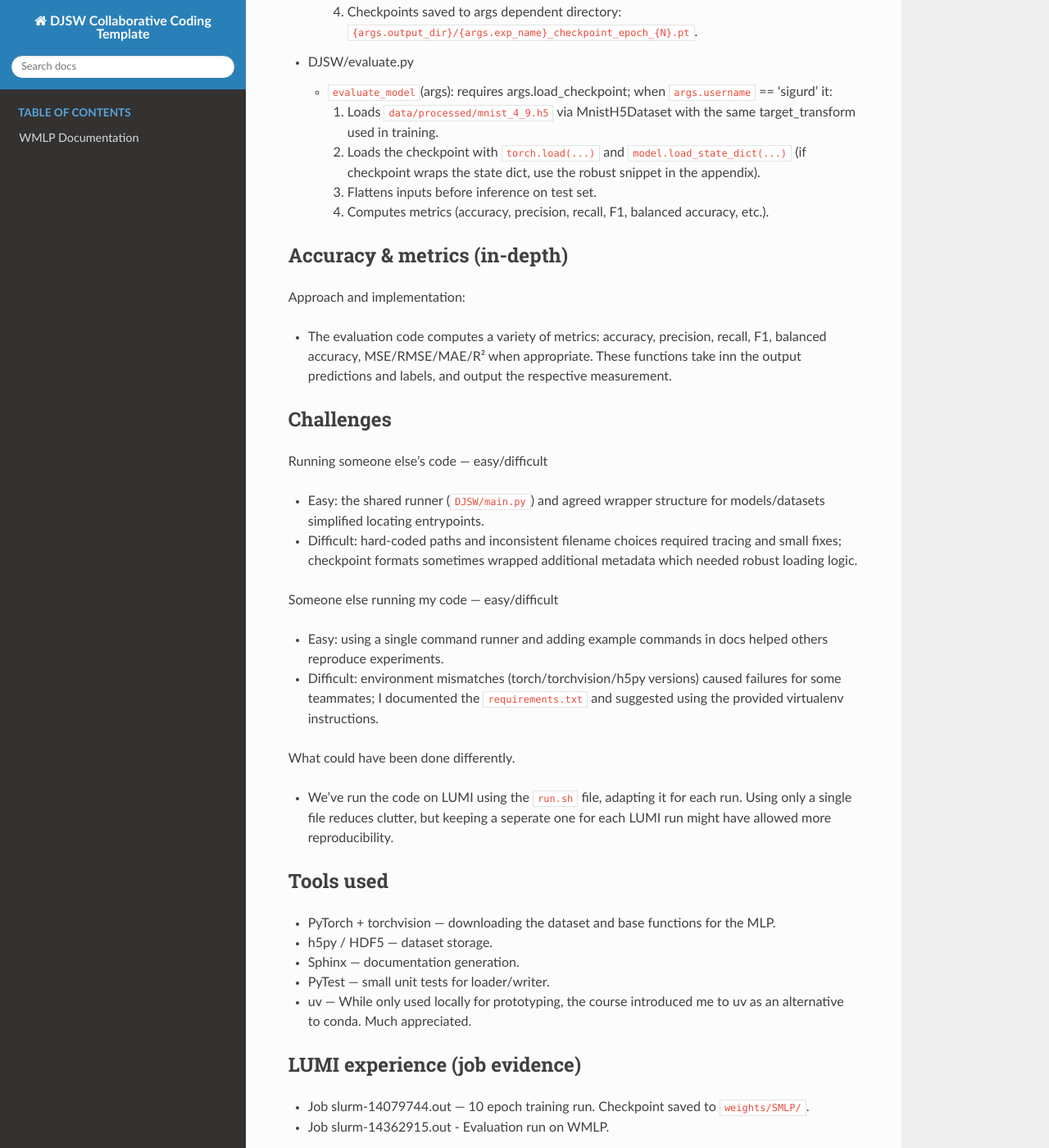
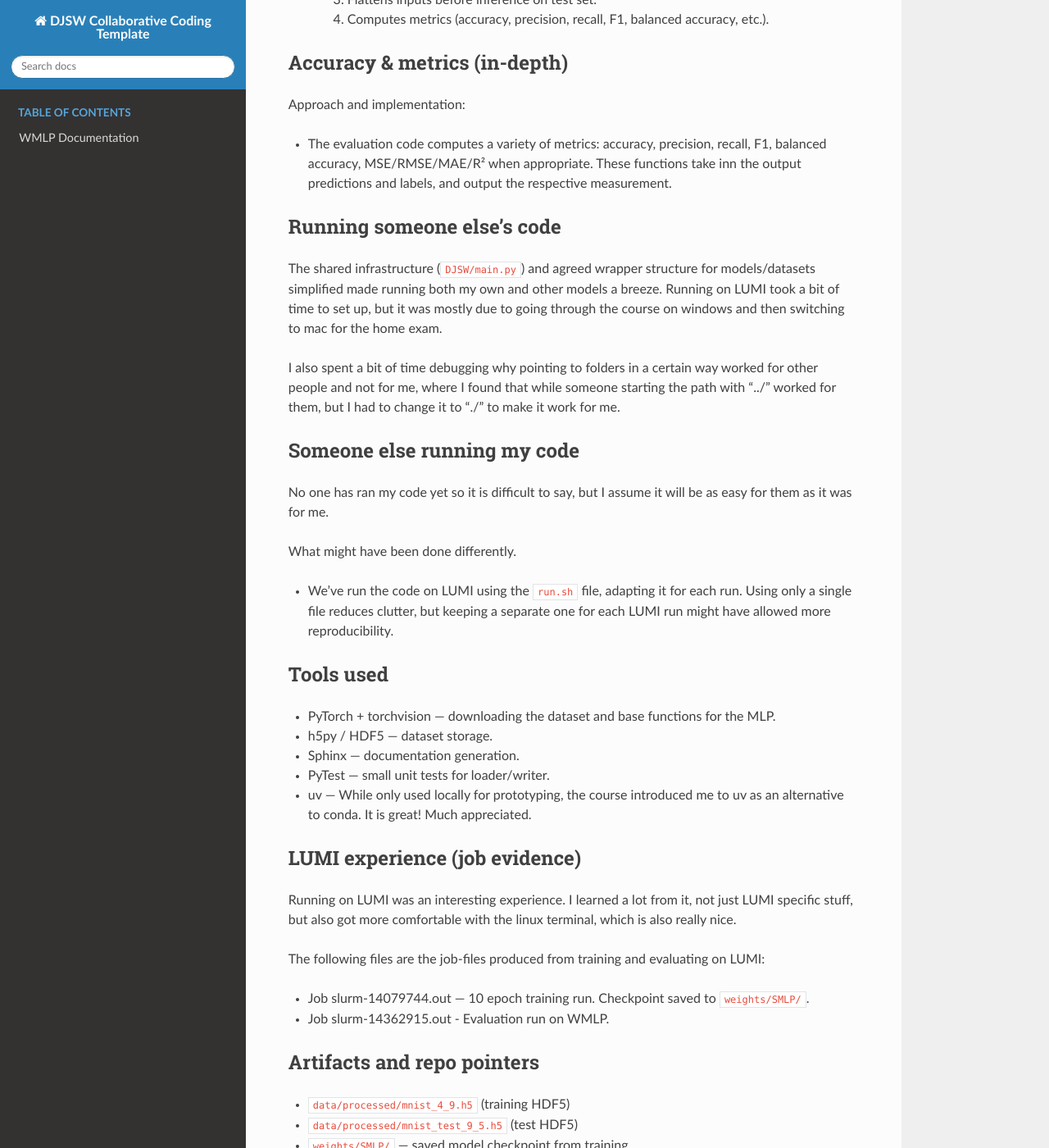
Before and after one commit to youssefwally/DJSW_collaborative_coding, a Sphinx documentation site: the page built from docs/pages/individual_reports/sigurd.md, in a window 1280 px wide and 1400 px high, scrolled down 2618 px. Shown: the whole window at 82% size. Built offline with Sphinx 7.4.7 and the Read the Docs theme 3.1.0, drawn with Linux system fonts in a browser that asks for light colours; pages that are not in the unit, such as notebooks, are missing from menus; some of the changed text lies outside the part shown.

Commit message:
More documentation finetuning.

````diff
--- a/docs/pages/individual_reports/sigurd.md
+++ b/docs/pages/individual_reports/sigurd.md
@@ -16,7 +16,7 @@
 
 - Architecture: input layer -> 4 hidden layers (each 77 units, ReLU) -> output layer. Input size is 28*28=784 (flattened MNIST), output size equals number of classes (6 for digits 4–9).
 - Forward pass: flatten input; pass through dense layers with ReLU; final linear layer returns logits (no softmax).
-- Loss & optimizer: CrossEntropyLoss + Adam. These are standard choices for small MLP experiments.
+- Loss & optimizer: CrossEntropyLoss + Adam. These are standard choices for all the MLP experiments.
 
 
 ## MNIST dataset & HDF5 writer (in-depth)
@@ -55,7 +55,6 @@
 			- `target_transform`: optional transform applied to the label (used to remap 4..9 -> 0..5 for SMLP).
 		- `__len__()`: returns number of samples (reads labels shape lazily).
 		- `__getitem__`(idx): returns (img_tensor, label). Image is a float tensor in [0,1] with shape (C,H,W).
-			```
 
 - models/smlp.py
 	- class `SMLP`(nn.Module)
@@ -65,7 +64,7 @@
 			- `output_size`: number of classes (6 for digits 4..9 remapped to 0..5)
 		- `forward(x)`: expects x shaped (B, input_size) and returns logits (B, output_size)
 
-- DJSW/main.py (runner flags)
+- DJSW/main.py
 	- Important CLI flags:
 		- `--username` <username> (required) : selects the user's pipeline (`sigurd`, `waly`, `dennis`).
 		- `--exp_name` <name> (required) : experiment name used in checkpoints.
@@ -94,20 +93,17 @@
 
 - The evaluation code computes a variety of metrics: accuracy, precision, recall, F1, balanced accuracy, MSE/RMSE/MAE/R² when appropriate. These functions take inn the output predictions and labels, and output the respective measurement.
 
-## Challenges
+## Running someone else's code
 
-Running someone else's code — easy/difficult
+The shared infrastructure (`DJSW/main.py`) and agreed wrapper structure for models/datasets simplified made running both my own and other models a breeze. Running on LUMI took a bit of time to set up, but it was mostly due to going through the course on windows and then switching to mac for the home exam.
 
-- Easy: the shared runner (`DJSW/main.py`) and agreed wrapper structure for models/datasets simplified locating entrypoints.
-- Difficult: hard-coded paths and inconsistent filename choices required tracing and small fixes; checkpoint formats sometimes wrapped additional metadata which needed robust loading logic.
+I also spent a bit of time debugging why pointing to folders in a certain way worked for other people and not for me, where I found that while someone starting the path with "../" worked for them, but I had to change it to "./" to make it work for me.
 
-Someone else running my code — easy/difficult
+## Someone else running my code
+No one has ran my code yet so it is difficult to say, but I assume it will be as easy for them as it was for me.
 
-- Easy: using a single command runner and adding example commands in docs helped others reproduce experiments.
-- Difficult: environment mismatches (torch/torchvision/h5py versions) caused failures for some teammates; I documented the `requirements.txt` and suggested using the provided virtualenv instructions.
-
-What could have been done differently.
-- We've run the code on LUMI using the `run.sh` file, adapting it for each run. Using only a single file reduces clutter, but keeping a seperate one for each LUMI run might have allowed more reproducibility.
+What might have been done differently.
+- We've run the code on LUMI using the `run.sh` file, adapting it for each run. Using only a single file reduces clutter, but keeping a separate one for each LUMI run might have allowed more reproducibility.
 
 ## Tools used
 
@@ -115,10 +111,12 @@
 - h5py / HDF5 — dataset storage.
 - Sphinx — documentation generation.
 - PyTest — small unit tests for loader/writer.
-- uv — While only used locally for prototyping, the course introduced me to uv as an alternative to conda. Much appreciated.
+- uv — While only used locally for prototyping, the course introduced me to uv as an alternative to conda. It is great! Much appreciated.
 
 ## LUMI experience (job evidence)
+Running on LUMI was an interesting experience. I learned a lot from it, not just LUMI specific stuff, but also got more comfortable with the linux terminal, which is also really nice.
 
+The following files are the job-files produced from training and evaluating on LUMI:
 - Job slurm-14079744.out — 10 epoch training run. Checkpoint saved to `weights/SMLP/`.
 - Job slurm-14362915.out - Evaluation run on WMLP.
 
````
